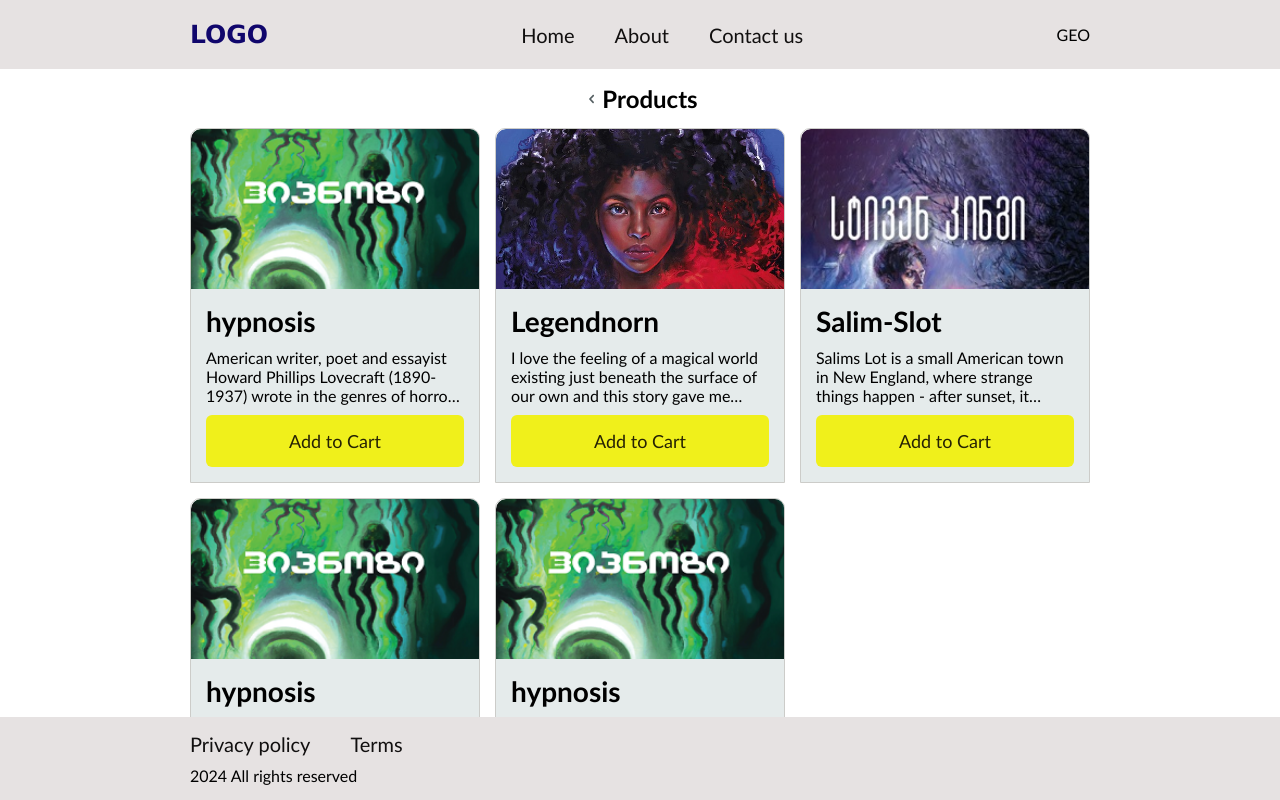
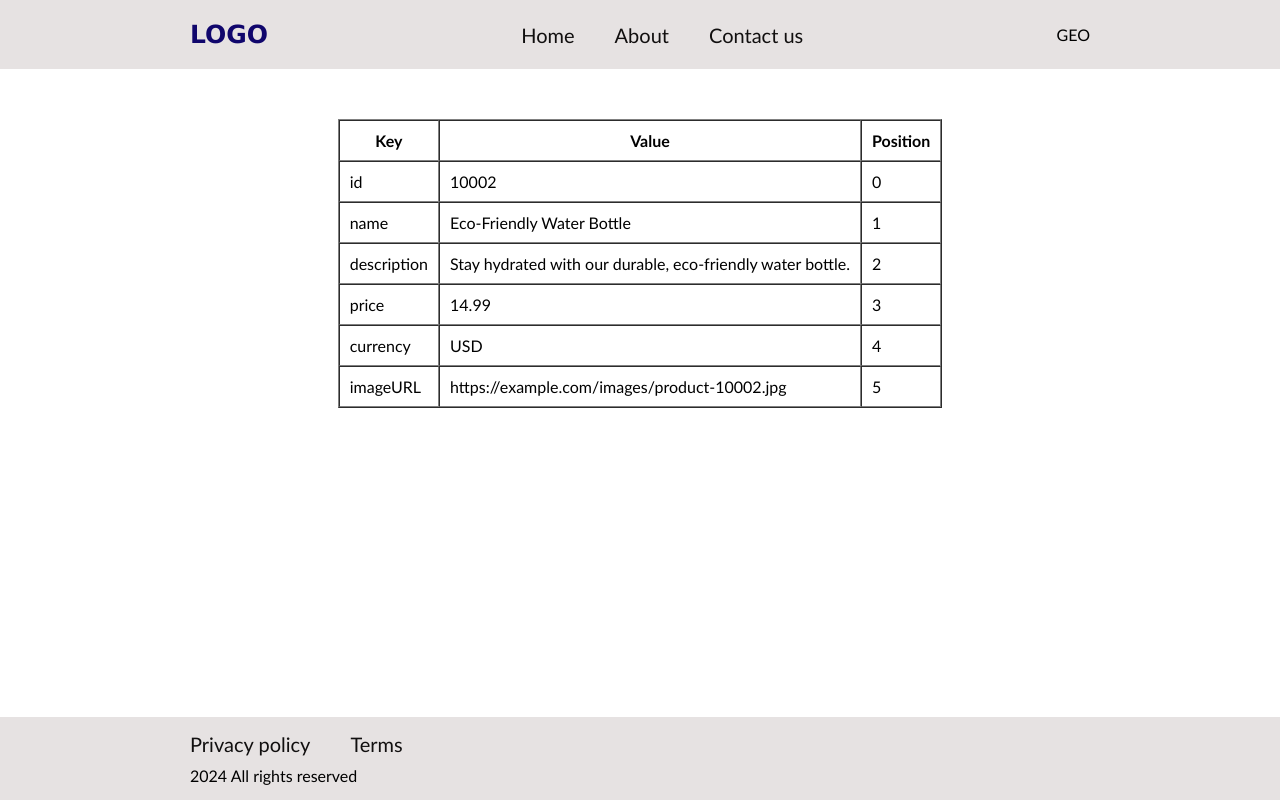
Before and after one commit to Tornik2/Assignment1, a React (Vite) app: page / in a window 1280 px wide. Built offline with nearby package versions, Linux system fonts and the light colour scheme.

Commit message:
Assignment

```diff
--- a/src/App.jsx
+++ b/src/App.jsx
@@ -1,6 +1,6 @@
 import "./App.css";
 import { BrowserRouter as Router, Route, Routes } from "react-router-dom";
-
+import { Assignment1 } from "./components/Assignment1";
 import { Content } from "./components/Main/MainContent";
 import { Layout } from "./components/Layout";
 import { About } from "./components/About/About";
@@ -14,7 +14,7 @@ function App() {
             path="/"
             element={
               <>
-                <Content />
+                <Assignment1 />
               </>
             }
           />
--- /dev/null
+++ b/src/components/Assignment1.jsx
@@ -0,0 +1,39 @@
+const obj = {
+  id: "10002",
+  name: "Eco-Friendly Water Bottle",
+  description: "Stay hydrated with our durable, eco-friendly water bottle.",
+  price: 14.99,
+  currency: "USD",
+  imageURL: "https://example.com/images/product-10002.jpg",
+};
+
+function Assignment1() {
+  // Map over the object entries to create table rows
+  const list = (
+    <table border="1" cellPadding="10" cellSpacing="0">
+      <thead>
+        <tr>
+          <th>Key</th>
+          <th>Value</th>
+          <th>Position</th>
+        </tr>
+      </thead>
+      <tbody>
+        {Object.entries(obj).map(([key, value], index) => (
+          <tr key={index}>
+            <td>{key}</td> {/* Key of the object */}
+            <td>{value}</td> {/* Value of the key */}
+            <td>{index}</td> {/* Position is the index */}
+          </tr>
+        ))}
+      </tbody>
+    </table>
+  );
+  const styles = {
+    margin: "50px auto ",
+    flexGrow: "1",
+  };
+  return <div style={styles}>{list}</div>;
+}
+
+export { Assignment1 };
```
